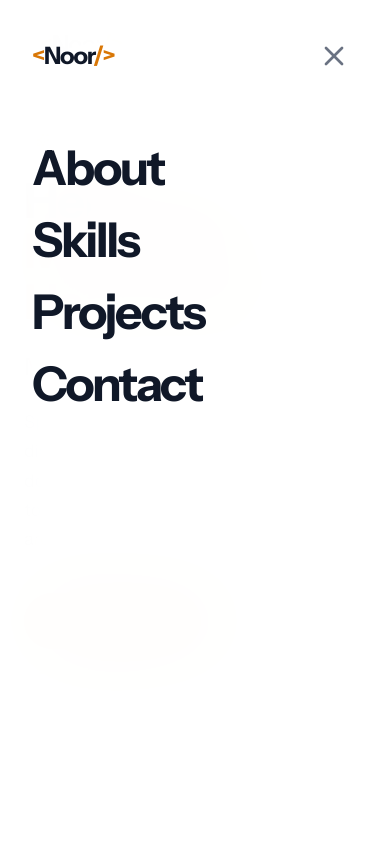
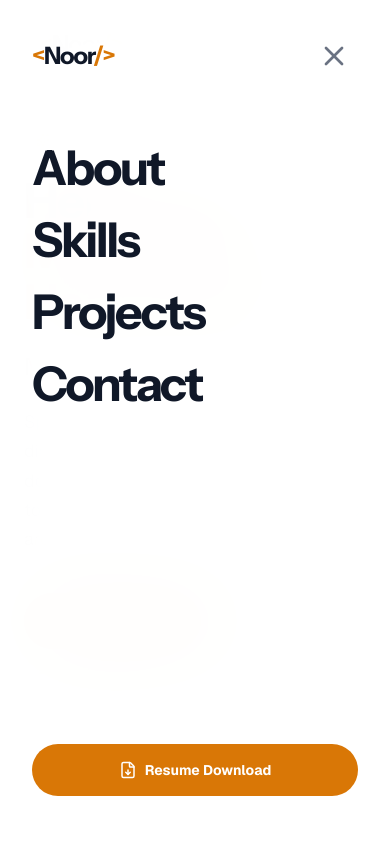
Before and after one commit to miavai649/portfolio, a React (Vite) app: page / in a window 390 px wide. Both pictures are taken after a click on the button 330 px from the left and 44 px from the top of the page. Shown: the top 844 px of the page. Built offline with nearby package versions, Linux system fonts and the light colour scheme.

Commit message:
feat: implement responsive animated navbar with scroll-based state and active section highlighting

```diff
--- a/src/components/layout/Navbar.jsx
+++ b/src/components/layout/Navbar.jsx
@@ -131,6 +131,14 @@ const Navbar = () => {
                 </a>
               ))}
             </nav>
+            <div className='mt-auto pb-4'>
+              <Button
+                variant='primary'
+                className='w-full text-sm py-4'>
+                <FileDown size={18} />
+                <span>Resume Download</span>
+              </Button>
+            </div>
           </motion.div>
         )}
       </AnimatePresence>
```
